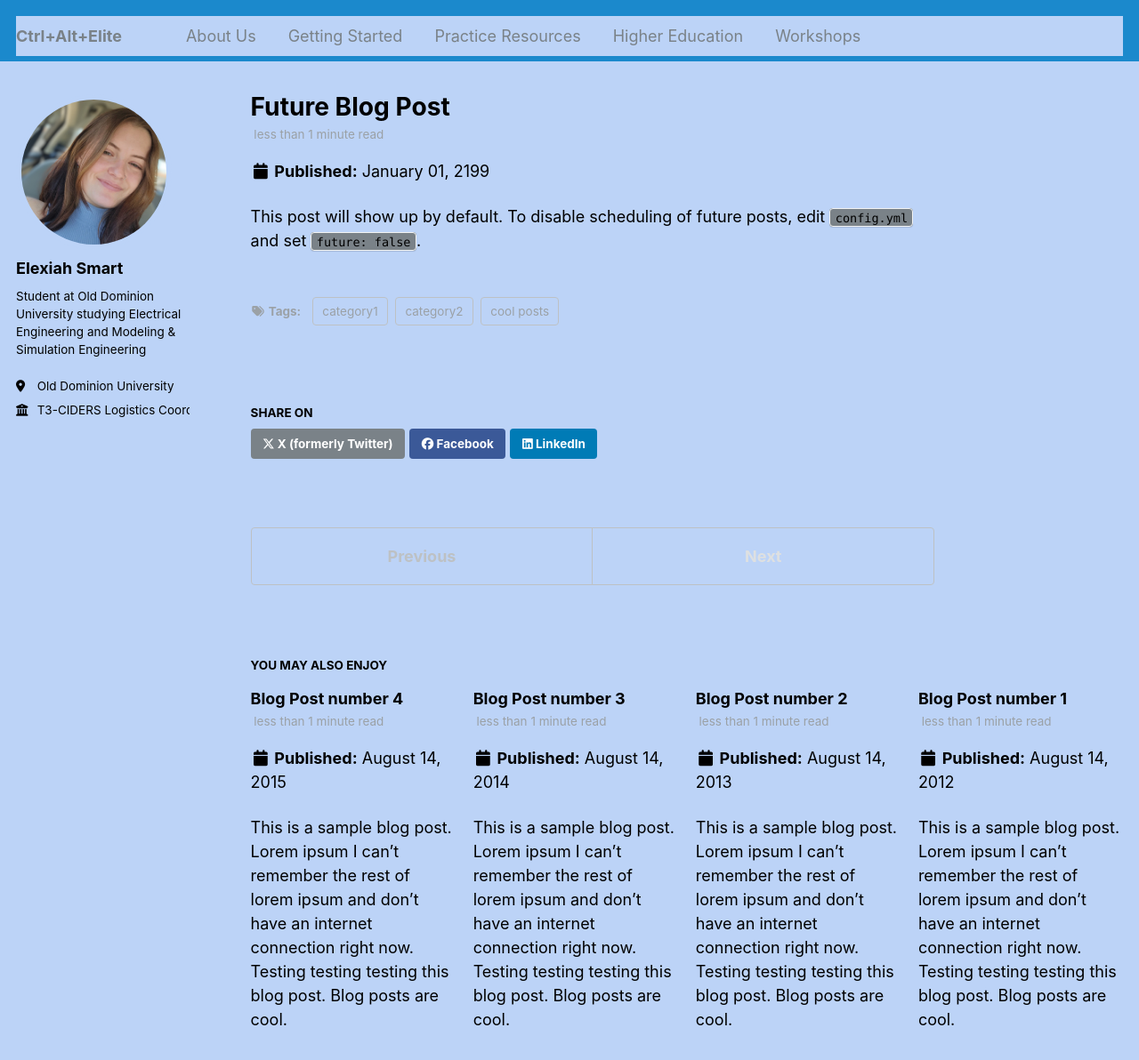
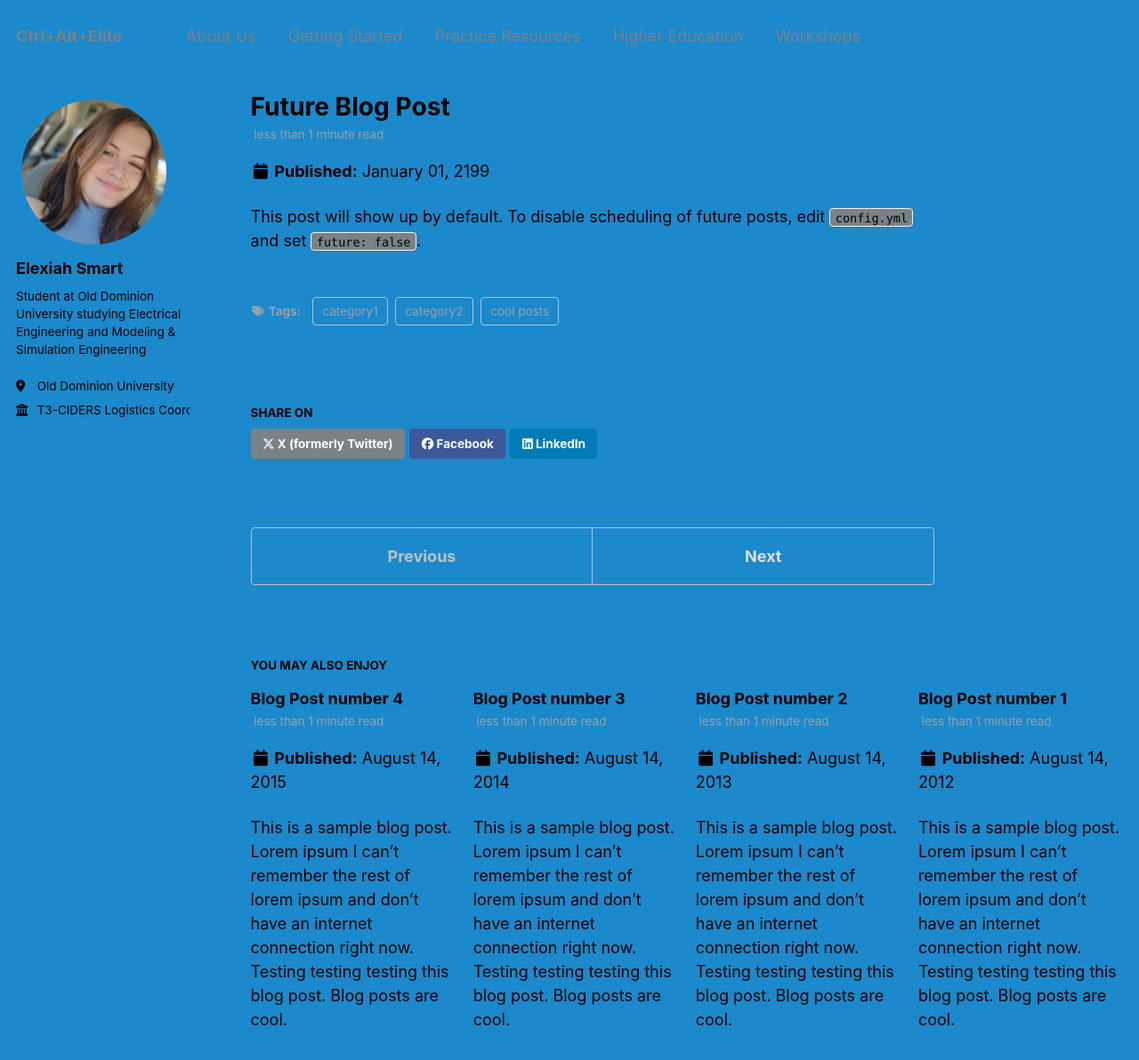
Before and after one commit to lexiluthor05/Ctrl-Alt-Elite, a Jekyll site: the page built from _posts/2199-01-01-future-post.md, in a window 1280 px wide and 1400 px high. Shown: the top 1192 px of the window at 89% size. Built offline with Jekyll 4.4.1, drawn with Linux system fonts in a browser that asks for light colours.

Commit message:
lets see what this looks like

```diff
--- a/_sass/_footer.scss
+++ b/_sass/_footer.scss
@@ -20,8 +20,8 @@
           animation: intro 0.3s both;
   -webkit-animation-delay: 0.45s;
           animation-delay: 0.45s;
-  background-color: mix(#fff, #bcd3f7, 25%);
-  border-top: 1px solid mix(#fff, #bcd3f7, 25%);
+  background-color: #1b89cc;
+  border-top: 1px solid #1b89cc;
 
   footer {
     @include clearfix;
--- a/_sass/_variables.scss
+++ b/_sass/_variables.scss
@@ -62,11 +62,11 @@ $light-gray                 : mix(#fff, $gray, 50%);
 $lighter-gray               : mix(#fff, $gray, 90%);
 
 $body-color                 : #bcd3f7;
-$background-color           : #bcd3f7;
+$background-color           : #1b89cc;
 $code-background-color      : $gray;
 $code-background-color-dark : $dark-gray;
 $text-color                 : #000;
-$border-color               : #bcd3f7;
+$border-color               : #1b89cc;
 
 $primary-color              : #7a8288;
 $success-color              : #62c462;
```
